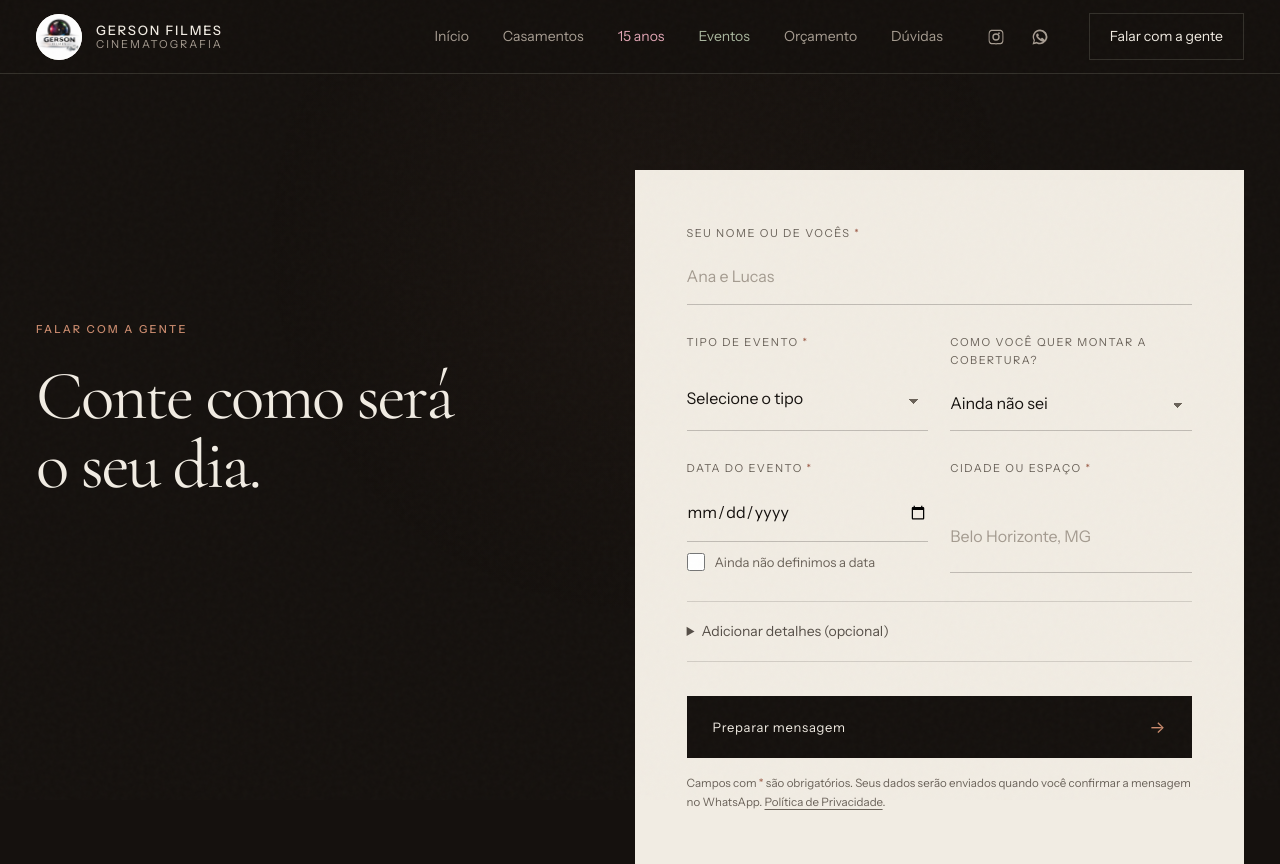
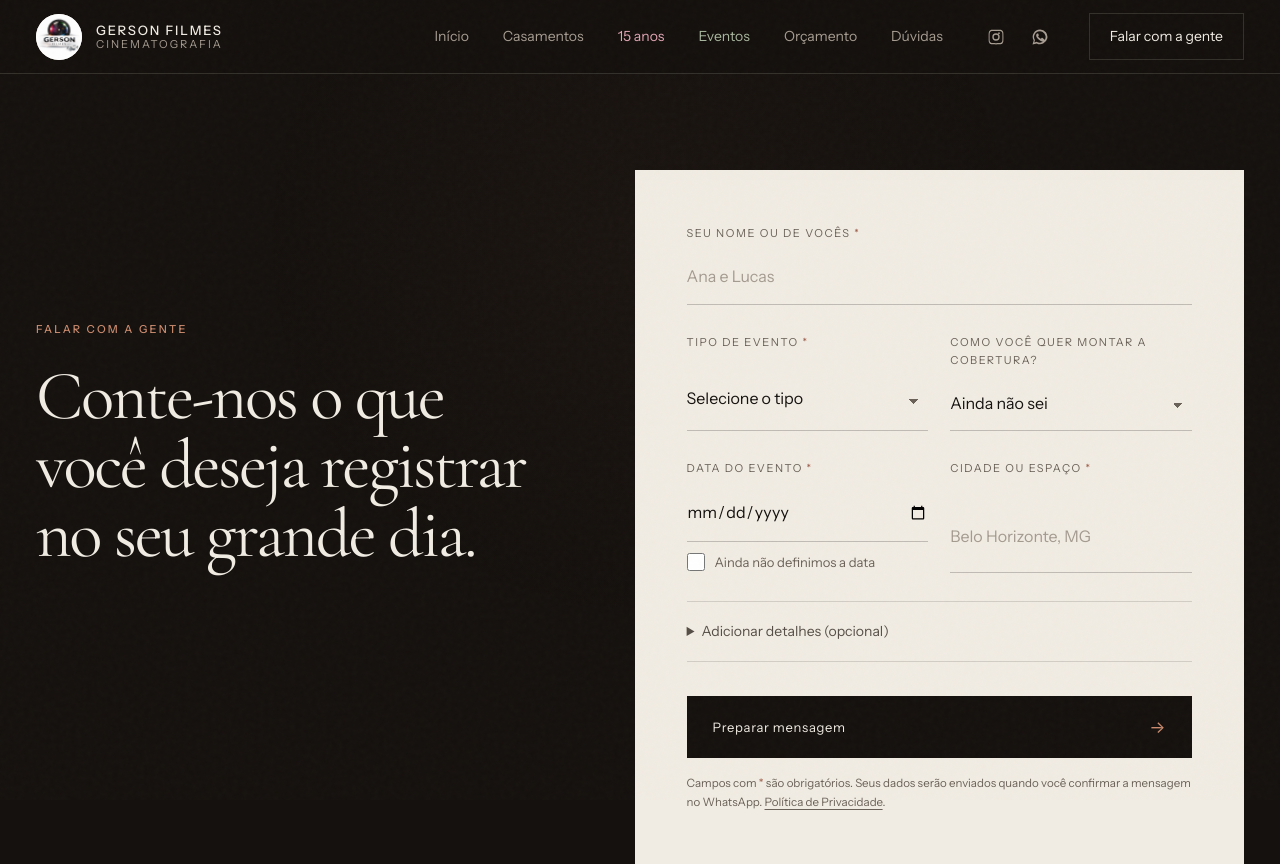
Before and after one commit to peregrino-softwares/gerson-filmes-site, a Flask app: page /orcamento in a window 1280 px wide. Shown: the top 864 px of the page. Run offline with Flask 3, Linux system fonts and the light colour scheme.

Commit message:
Atualiza o título da página de orçamento

```diff
--- a/docs/orcamento/index.html
+++ b/docs/orcamento/index.html
@@ -154,7 +154,7 @@
 
     <div class="orcamento-intro aparece">
       <span class="rotulo">Falar com a gente</span>
-      <h1>Conte como será<br>o seu dia.</h1>
+      <h1>Conte-nos o que você deseja registrar no seu grande dia.</h1>
     </div>
 
     <div class="formulario-caixa aparece">
--- a/templates/orcamento.html
+++ b/templates/orcamento.html
@@ -10,7 +10,7 @@
 
     <div class="orcamento-intro aparece">
       <span class="rotulo">Falar com a gente</span>
-      <h1>Conte como será<br>o seu dia.</h1>
+      <h1>Conte-nos o que você deseja registrar no seu grande dia.</h1>
     </div>
 
     <div class="formulario-caixa aparece">
```
